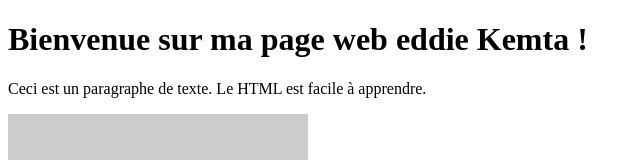
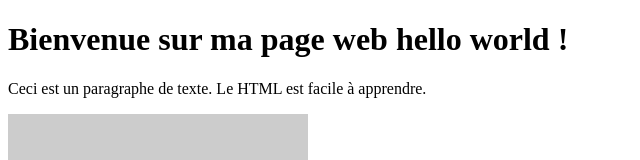
Before and after one commit to SophieManuela/essai, a plain HTML site: page index.html in a window 1280 px wide. Shown: the top 160 px of the page, without its empty margins (0-640 px from the left). Drawn offline with Linux system fonts and the light colour scheme; placeholder pictures from the web are drawn by us.

Commit message:
Update index.html

```diff
--- a/index.html
+++ b/index.html
@@ -5,7 +5,7 @@
   <title>Ma première page</title>
 </head>
 <body>
-  <h1>Bienvenue sur ma page web eddie Kemta !</h1>
+  <h1>Bienvenue sur ma page web hello world !</h1>
   <p>Ceci est un paragraphe de texte. Le HTML est facile à apprendre.</p>
   <img src="https://via.placeholder.com/300" alt="Exemple d'image">
 </body>
```
